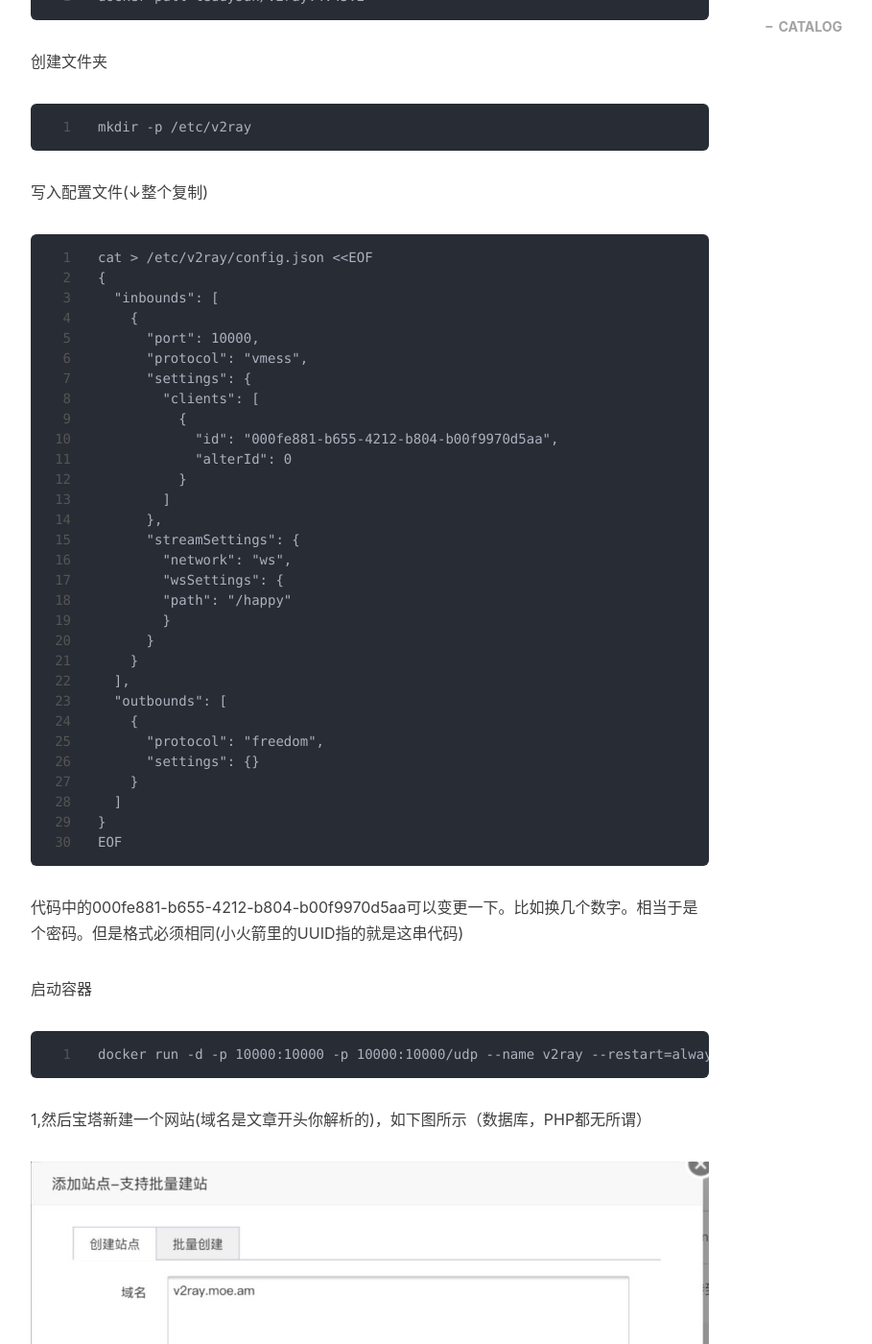
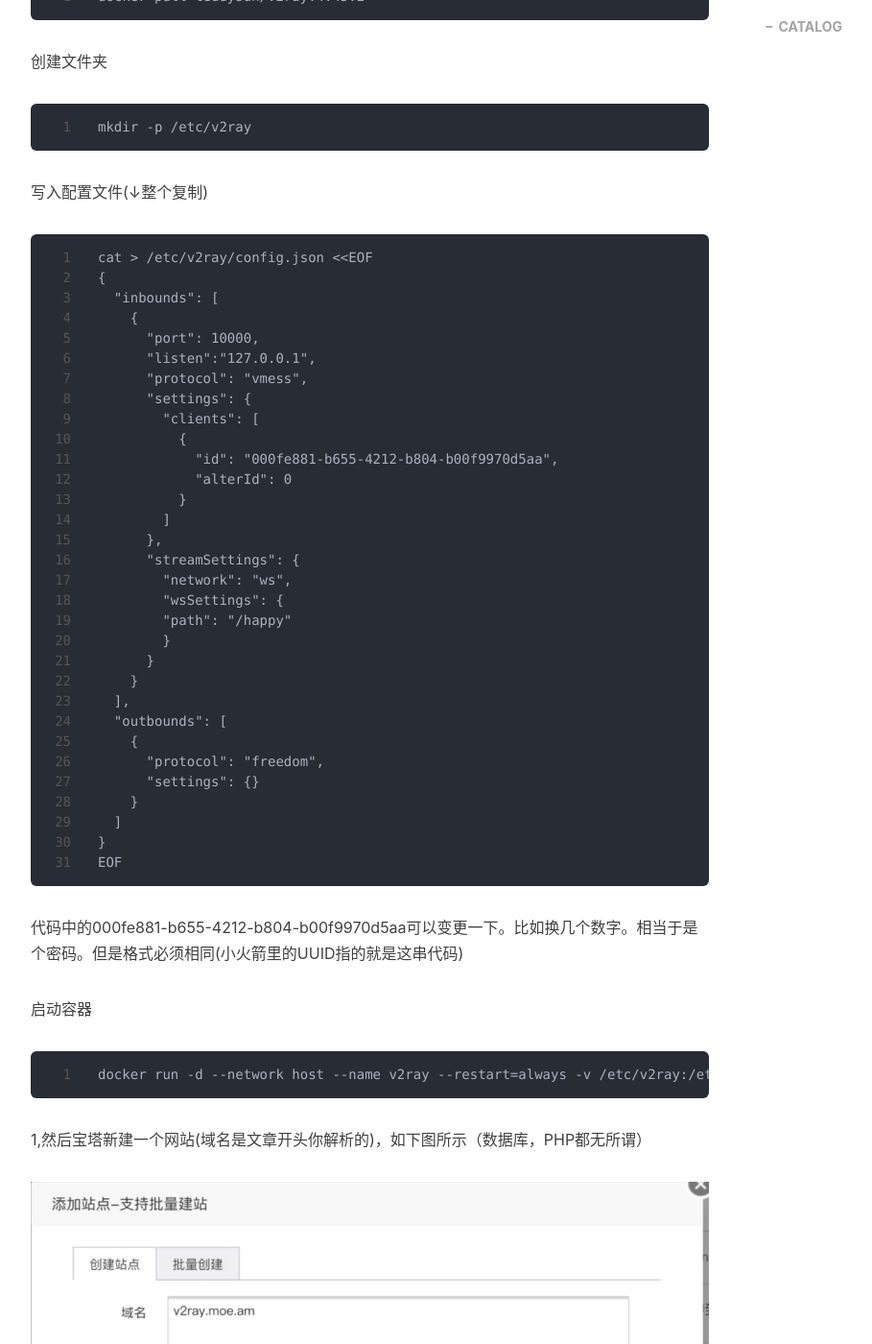
Before and after one commit to 8838/8838.github.io, a Jekyll site: the page built from _posts/2024-07-14-bt-docker-v2ray.md, in a window 1280 px wide and 1400 px high, scrolled down 649 px. Shown: the whole window at 96% size, without its empty margins (233-1142 px from the left). Built offline with Jekyll 4.4.1, drawn with Linux system fonts in a browser that asks for light colours; nearby versions of some CDN libraries; comment, search, counter and statistics services are not loaded.

Commit message:
Update 2024-07-14-bt-docker-v2ray.md

````diff
--- a/_posts/2024-07-14-bt-docker-v2ray.md
+++ b/_posts/2024-07-14-bt-docker-v2ray.md
@@ -33,6 +33,7 @@ cat > /etc/v2ray/config.json <<EOF
   "inbounds": [
     {
       "port": 10000,
+      "listen":"127.0.0.1",
       "protocol": "vmess",
       "settings": {
         "clients": [
@@ -65,7 +66,7 @@ EOF
 启动容器
 
 ```
-docker run -d -p 10000:10000 -p 10000:10000/udp --name v2ray --restart=always -v /etc/v2ray:/etc/v2ray teddysun/v2ray:4.45.2
+docker run -d --network host --name v2ray --restart=always -v /etc/v2ray:/etc/v2ray teddysun/v2ray:4.45.2
 ```
 
 1,然后宝塔新建一个网站(域名是文章开头你解析的)，如下图所示（数据库，PHP都无所谓）
````
